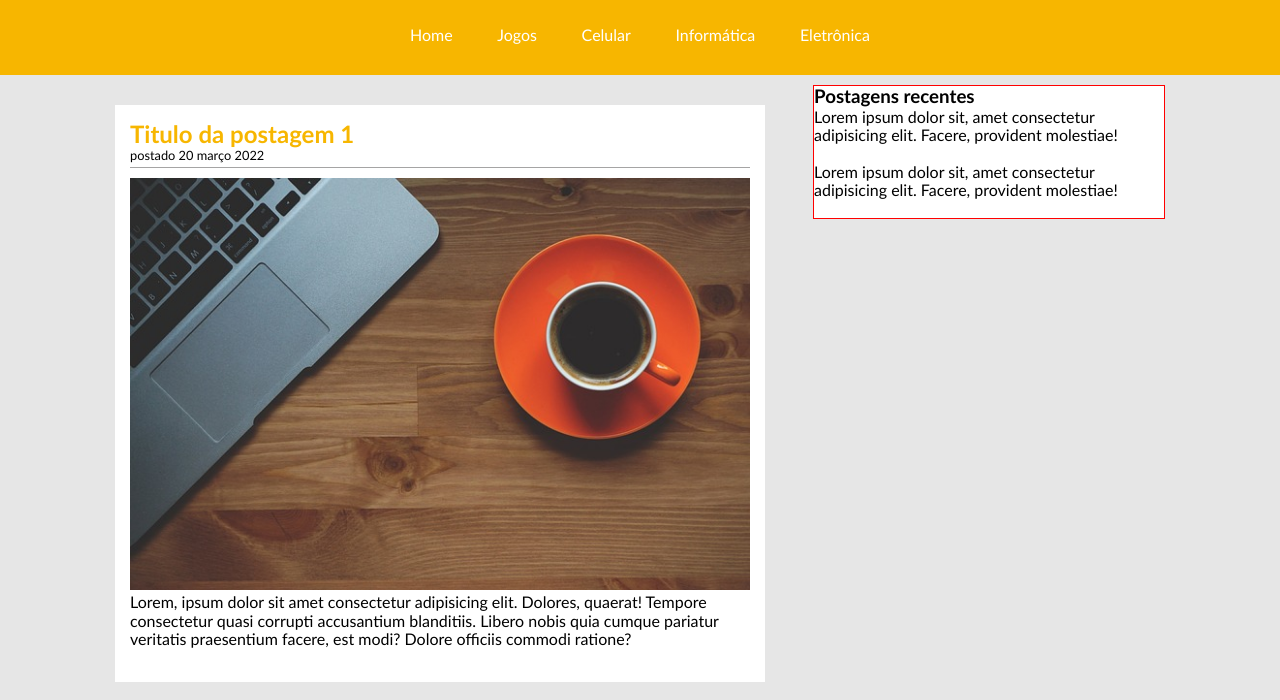
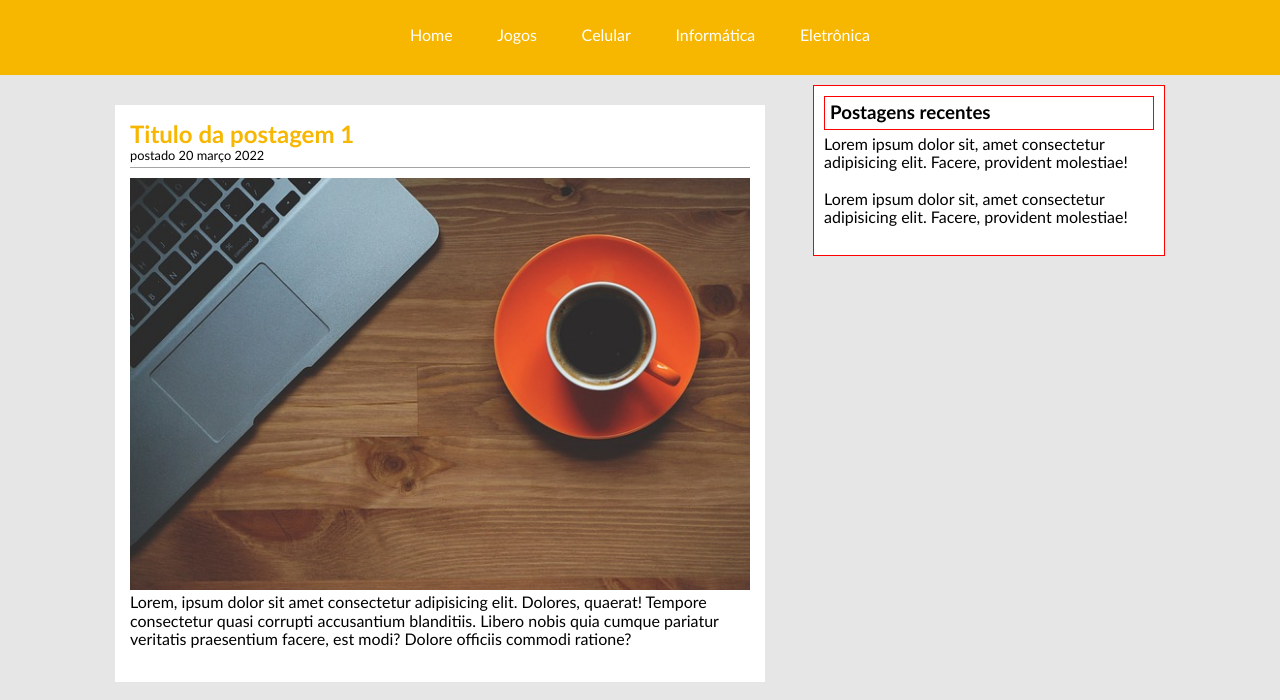
Before and after one commit to Leonsis/tecblog, a plain HTML site: page index.html in a window 1280 px wide. Shown: the part 65-765 px from the top of the page. Drawn offline with Linux system fonts and the light colour scheme.

Commit message:
Enviando atualizações dos arquivos index.html e estilo.css

```diff
--- a/index.html
+++ b/index.html
@@ -66,9 +66,10 @@
                         <a href="">Leia mais</a>
                     </aside><!-- /FIM -->
                 </section><!-- /FIM caixa1 -->
-                <section id="caixa2">
+
+                <section id="caixa2"><!-- INICIO caixa2 -->
                     <aside><!-- INICIO -->
-                        <div id="texto">
+                        <div id="texto"><!-- INICIO texto -->
                             <h3>Postagens recentes</h3>
                             <p>
                                 Lorem ipsum dolor sit, amet consectetur adipisicing elit. Facere, provident molestiae!
@@ -78,13 +79,13 @@
                                 Lorem ipsum dolor sit, amet consectetur adipisicing elit. Facere, provident molestiae!
                             </p>
                             <a href="">Leia mais</a>
-                        </div>
+                        </div><!-- FIM texto -->
                     </aside><!-- /FIM -->
 
                     <aside><!-- INICIO -->
 
                     </aside><!-- /FIM -->
-                </section>
+                </section><!-- FIM caixa2 -->
                 <div style="clear: both;"></div><!-- linpar o fluxo flutuante -->
             </div><!-- /FIM container -->
         </main><!-- /FIM main -->
--- a/src/css/estilo.css
+++ b/src/css/estilo.css
@@ -118,3 +118,14 @@ section#caixa2 {
     border: 1px solid red;
     background: rgb(255, 255, 255);
 }
+
+/**/
+section#caixa2 #texto {
+    padding: 10px;
+}
+
+section#caixa2 #texto h3 {
+    border: 1px solid red;
+    padding: 5px;
+    margin-bottom: 5px;
+}
```
